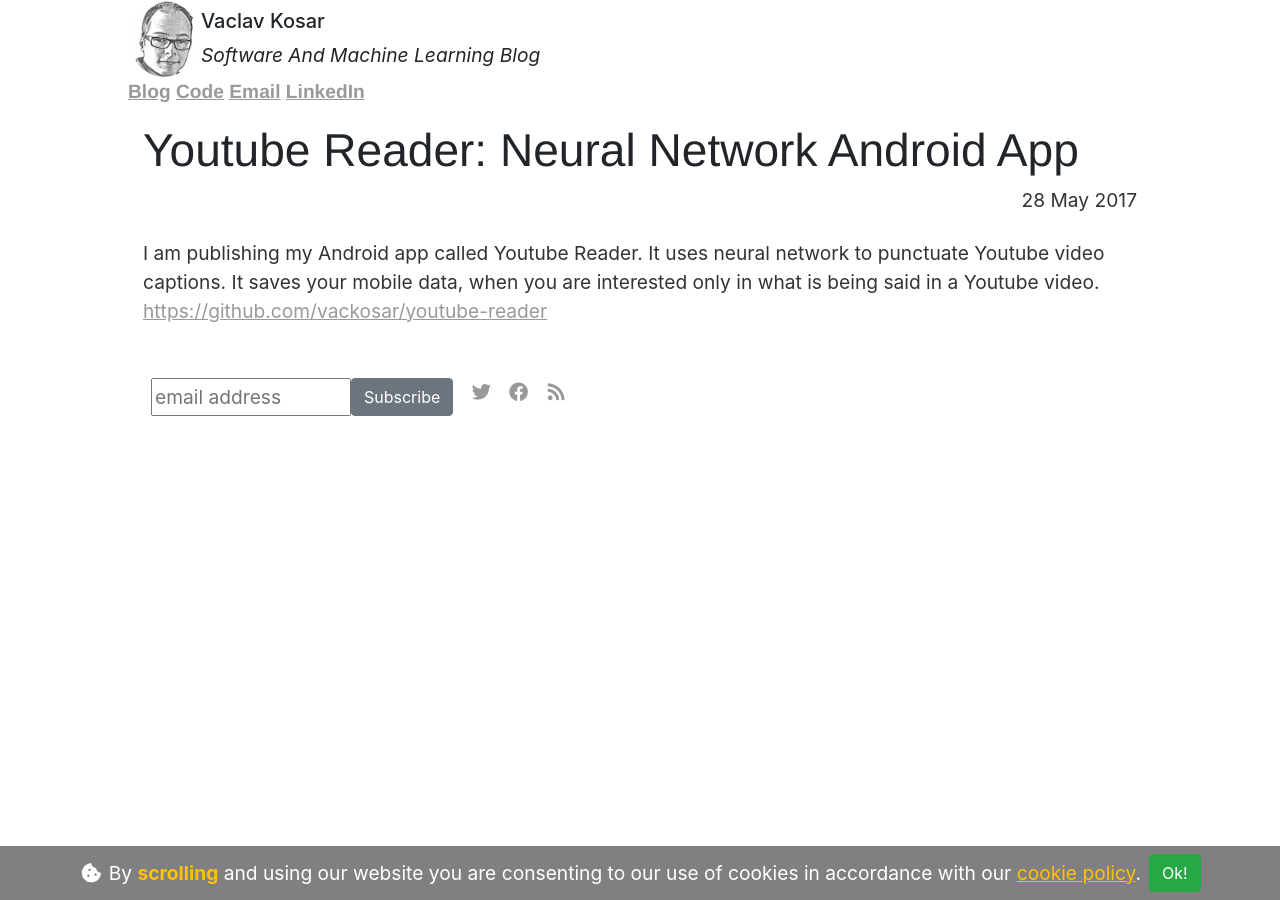
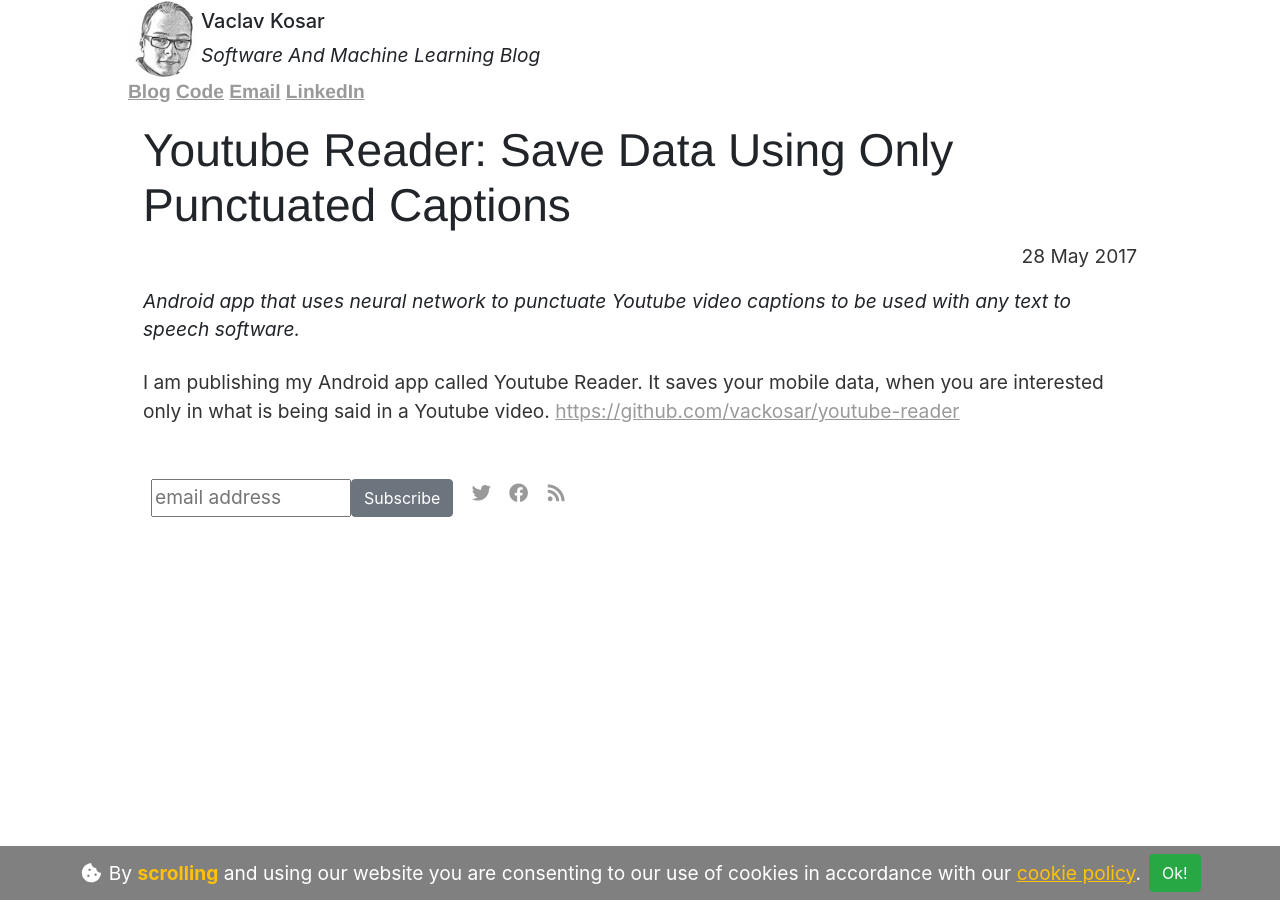
Before and after one commit to vackosar/vackosar.github.io, a Jekyll site: the page built from _posts/2017-05-28-Youtube-Reader-Neural-Network-Android-App.md, in a window 1280 px wide. Built offline with Jekyll 4.4.1, drawn with Linux system fonts in a browser that asks for light colours; nearby versions of some CDN libraries; library files that are not in the unit come from our copies; comment, search, counter and statistics services are not loaded.

Commit message:
add descriptions

```diff
--- a/_posts/2017-05-28-Youtube-Reader-Neural-Network-Android-App.md
+++ b/_posts/2017-05-28-Youtube-Reader-Neural-Network-Android-App.md
@@ -1,8 +1,9 @@
 ---
 layout: post
-title: "Youtube Reader: Neural Network Android App"
+title: "Youtube Reader: Save Data Using Only Punctuated Captions"
 date: 2017-05-28
+description: Android app that uses neural network to punctuate Youtube video captions to be used with any text to speech software.
 ---
 
-I am publishing my Android app called Youtube Reader. It uses neural network to punctuate Youtube video captions. It saves your mobile data, when you are interested only in what is being said in a Youtube video.
+I am publishing my Android app called Youtube Reader. It saves your mobile data, when you are interested only in what is being said in a Youtube video.
 [https://github.com/vackosar/youtube-reader](https://github.com/vackosar/youtube-reader)
```
